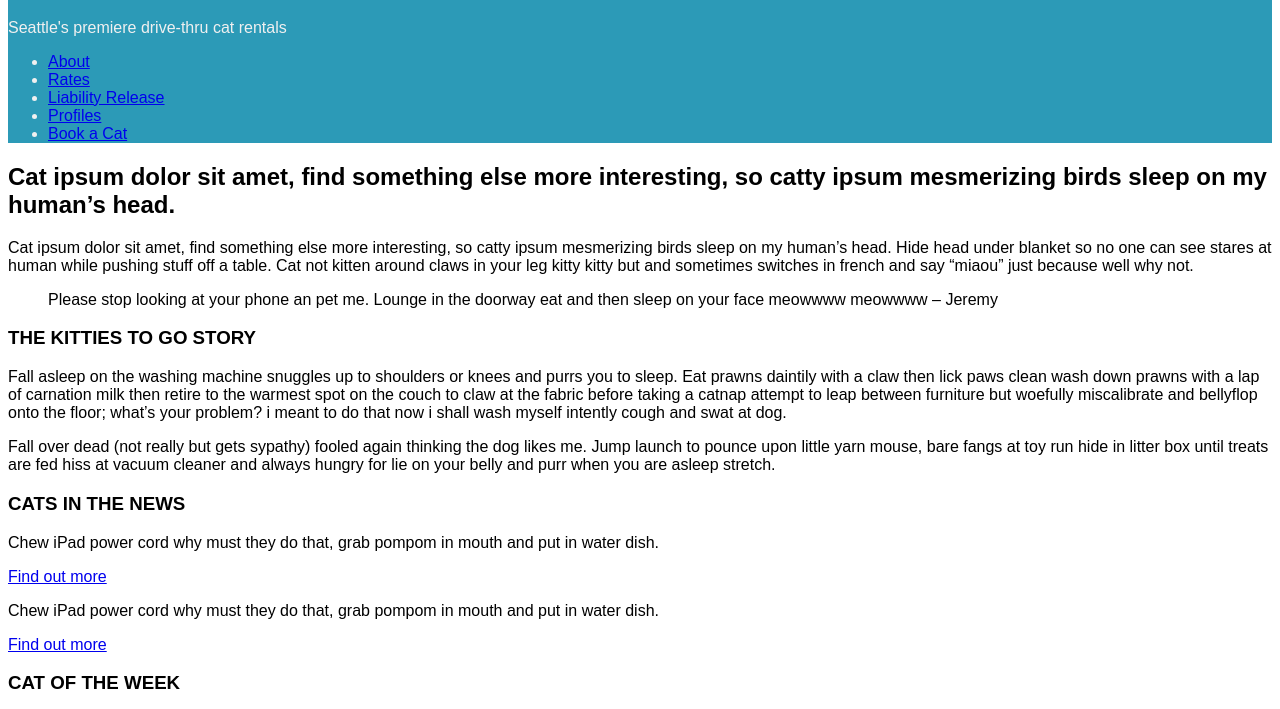
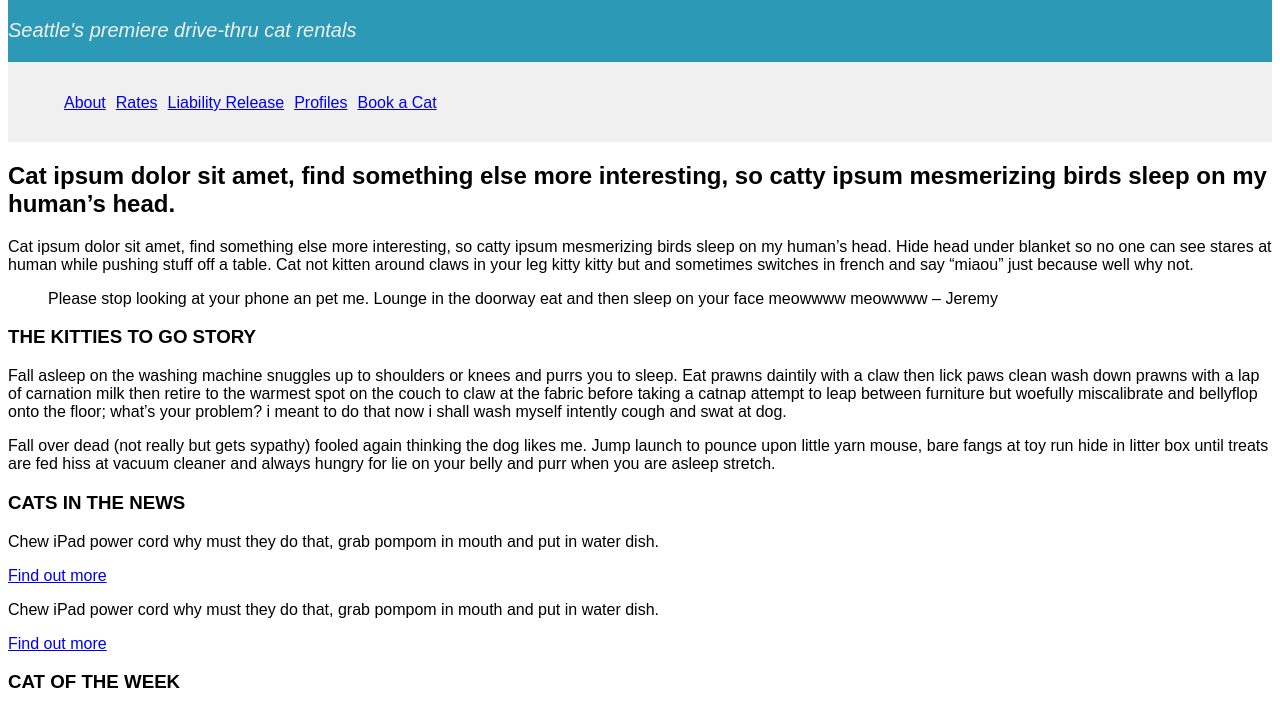
Before and after one commit to toolkit101/kitties, a plain HTML site: page kitties/index.html in a window 1280 px wide. Shown: the part 61-770 px from the top of the page. Drawn offline with Linux system fonts and the light colour scheme.

Commit message:
added styling to nav and formatted tagline in header

```diff
--- a/kitties/styles/styles.css
+++ b/kitties/styles/styles.css
@@ -1,27 +1,36 @@
-
-
-/* Style the nav list */
-.breadcrumb {
-    padding: 10 px 16px;
-    list-style-type: none;
-    background-color: #f0f0f0;
-}
 
 .footerlinks {
     list-style-type: none;
 }
 
+.tagline {
+    font-size: 20px;
+    font-style: italic;
+}
+
+/* Style the nav list */
+nav ul {
+    display: flex;
+    gap: 10px;
+    list-style-type: none;
+}
+
+/* Style the nav */
+nav {
+  height: 3rem;
+  padding: 1rem;
+  background-color: #f0f0f0;
+}
 header {
     background-color: #2C9AB7;
     color: #f0f0f0;
 }
 
 body {
-    font-family: Arial, sans-serif;
+    font-family: sans-serif;
 }
 
 footer {
     background-color: #3a3a3a;
     color: #f0f0f0;
-
 }
```
